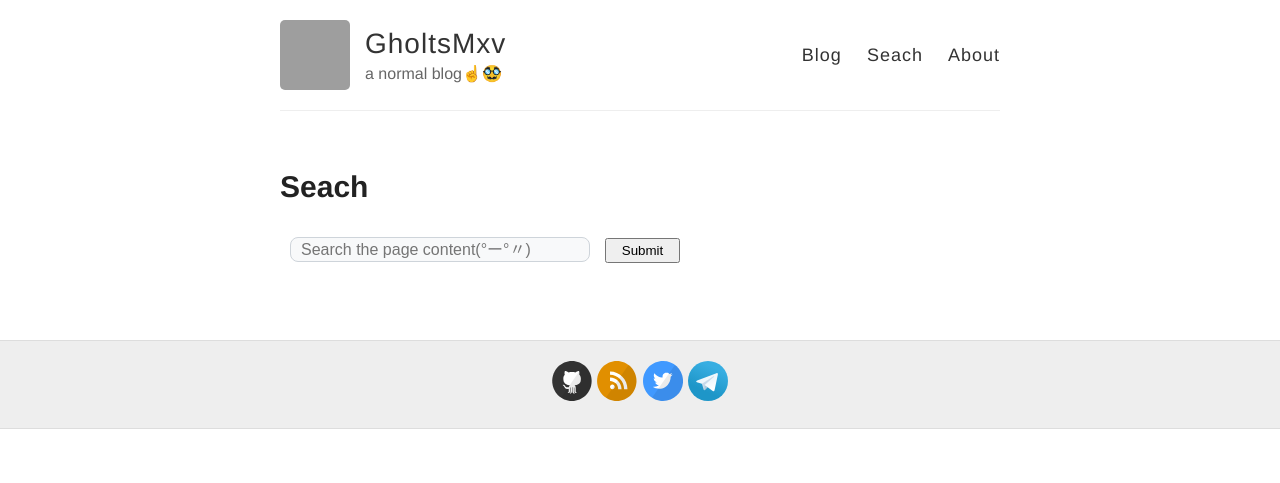
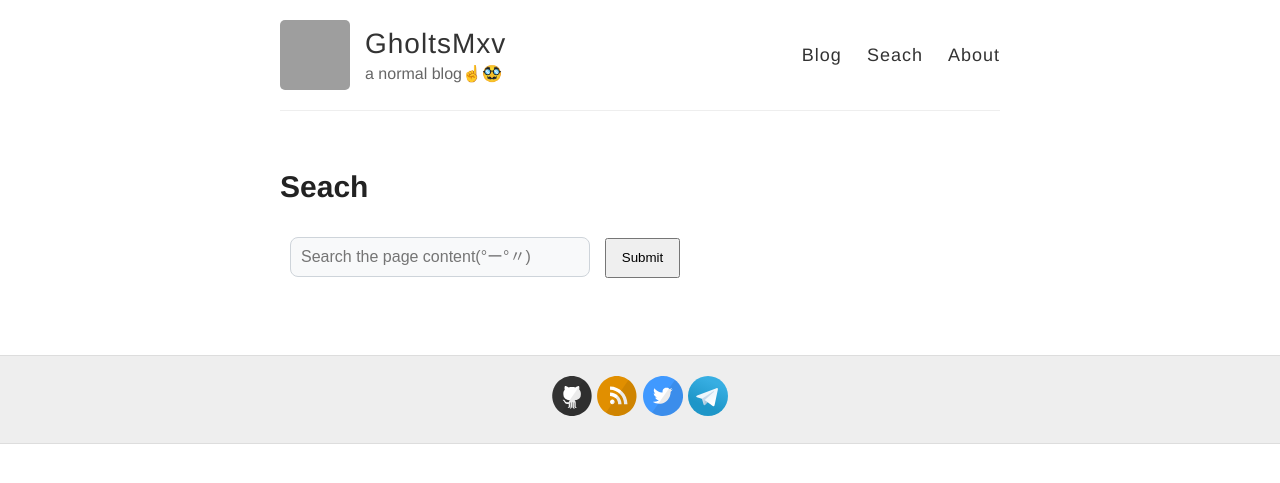
Before and after one commit to GholtsMxv/archiveblogg, a Jekyll site: the page built from seach.md, in a window 1280 px wide. Shown: the top 483 px of the page. Built offline with Jekyll 4.4.1, drawn with Linux system fonts in a browser that asks for light colours; grey boxes are pictures that could not be loaded.

Commit message:
Update search-lunr.html

```diff
--- a/_includes/search-lunr.html
+++ b/_includes/search-lunr.html
@@ -110,8 +110,8 @@ function lunr_search(term) {
 
 
 <form onSubmit="return lunr_search(document.getElementById('lunrsearch').value);">
-    <p><input type="text" class="form-control" id="lunrsearch" name="q" maxlength="255" value="" style="width: 300px; height: 25px;" placeholder="Search the page content(°ー°〃)" />
-    <button type="submit" id="submitBtn" style="width: 75px; height: 25px;">Submit</button></p>
+    <p><input type="text" class="form-control" id="lunrsearch" name="q" maxlength="255" value="" style="width: 300px; height: 40px;" placeholder="Search the page content(°ー°〃)" />
+    <button type="submit" id="submitBtn" style="width: 75px; height: 40px;">Submit</button></p>
 </form>
 <div id="lunrsearchresults">
     <ul></ul>
```
